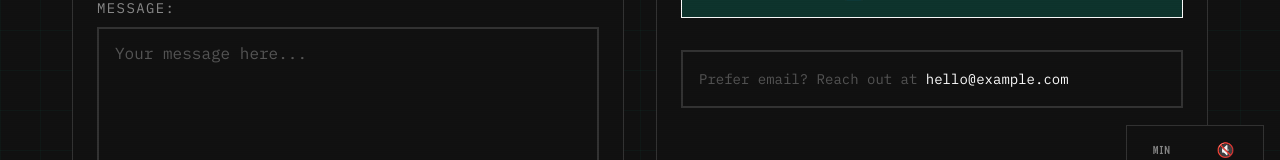
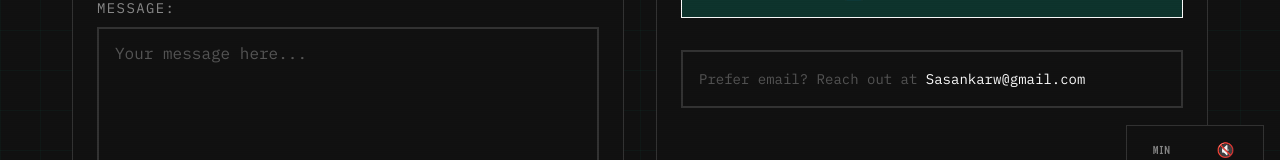
Before and after one commit to SasankaRW/portfolio, a Next.js app: page /contact in a window 1280 px wide. Shown: the part 610-770 px from the top of the page. Built offline with nearby package versions, Linux system fonts and the light colour scheme.

Commit message:
Update page.tsx

```diff
--- a/src/app/contact/page.tsx
+++ b/src/app/contact/page.tsx
@@ -17,7 +17,7 @@ export default function ContactPage() {
     const formRef = useRef<HTMLFormElement>(null);
 
     const emailSocial = socials.find(s => s.name === 'Email');
-    const emailAddress = emailSocial ? emailSocial.url.replace('mailto:', '') : 'hello@example.com';
+    const emailAddress = emailSocial ? emailSocial.url.replace('mailto:', '') : 'Sasankarw@gmail.com';
 
     const handleSubmit = async (e: FormEvent) => {
         e.preventDefault();
```
